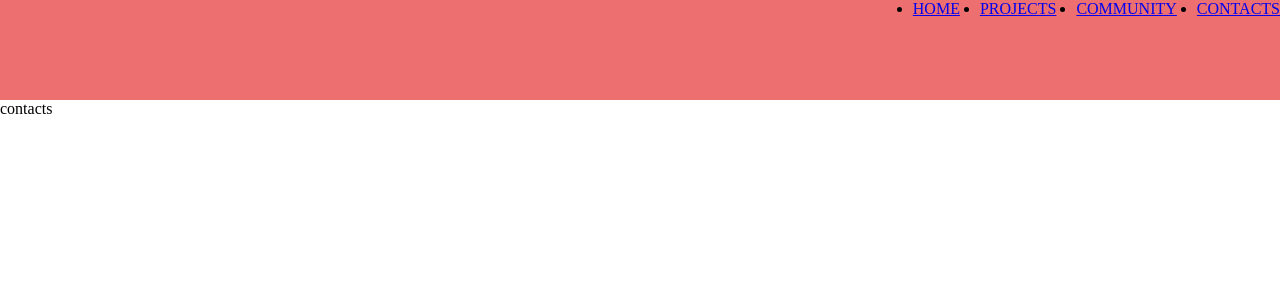
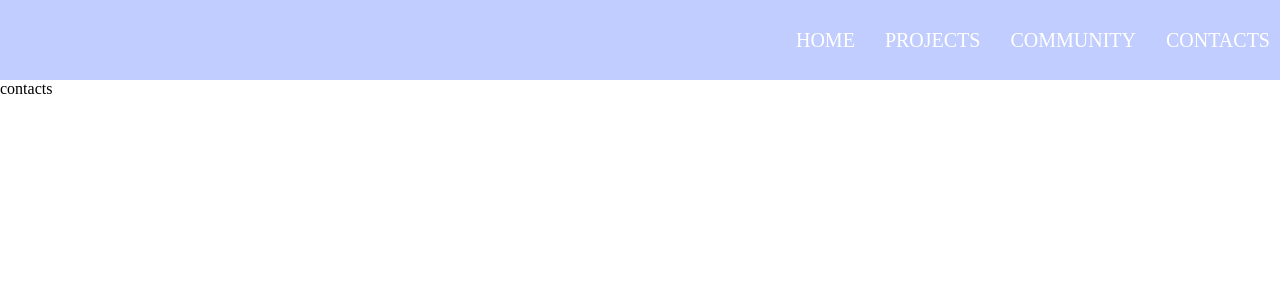
Before and after one commit to Dipan-byte/portfolio-react, a React (Vite) app in the folder portfolio/: page /contact in a window 1280 px wide. Shown: the top 300 px of the page. Built offline with nearby package versions, Linux system fonts and the light colour scheme.

Commit message:
found the changed colour

```diff
--- a/portfolio/src/components/Navbar.css
+++ b/portfolio/src/components/Navbar.css
@@ -1,19 +1,32 @@
 .navbar{
-    height: 100px;
+    height: 80px;
     width: 100%;
 
     margin: 0px;
 }
 .nav-list{
     display: flex;
-    justify-content: flex-end ;
-    align-items: center;
-    gap: 20px;
+    gap: 30px;
     margin: 0px;
+    padding: 0px;
+    padding-right:10px ;
+    list-style: none;
+    background-color: rgb(194 205 255);
+    width: 100%;
+    justify-content: flex-end;
+
+}
+.nav-list a{
+    text-decoration: none;
+    font-size: 20px;
+    color: rgb(255, 255, 255);
 
 }
 .nav-content{
     width: 100%;
     height: 100%;
-    background-color: rgb(237, 111, 111);
+    display: flex;
+    align-items: center;
+    justify-content: center;
+    background-color: rgb(194 205 255);
 }
```
